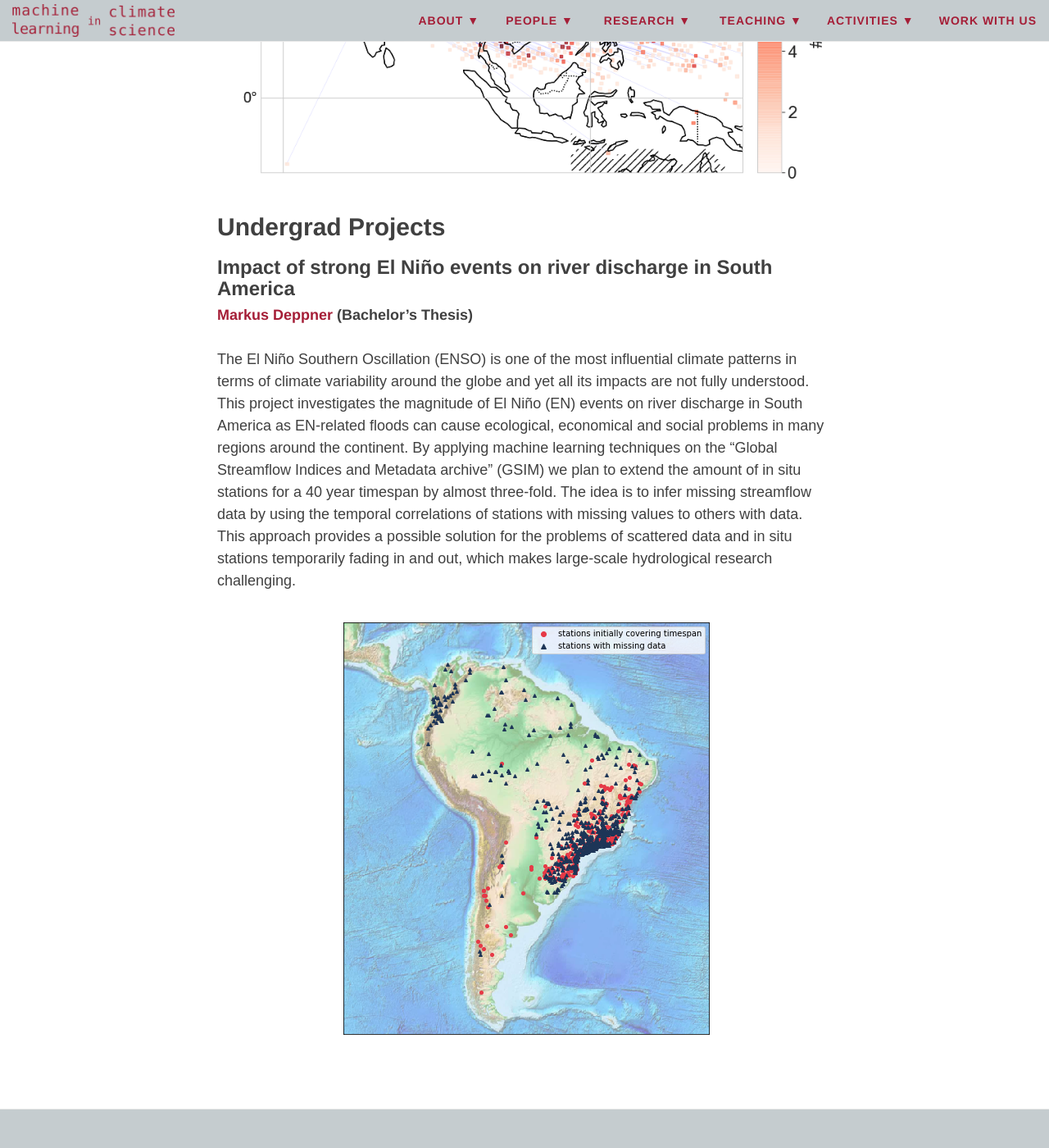
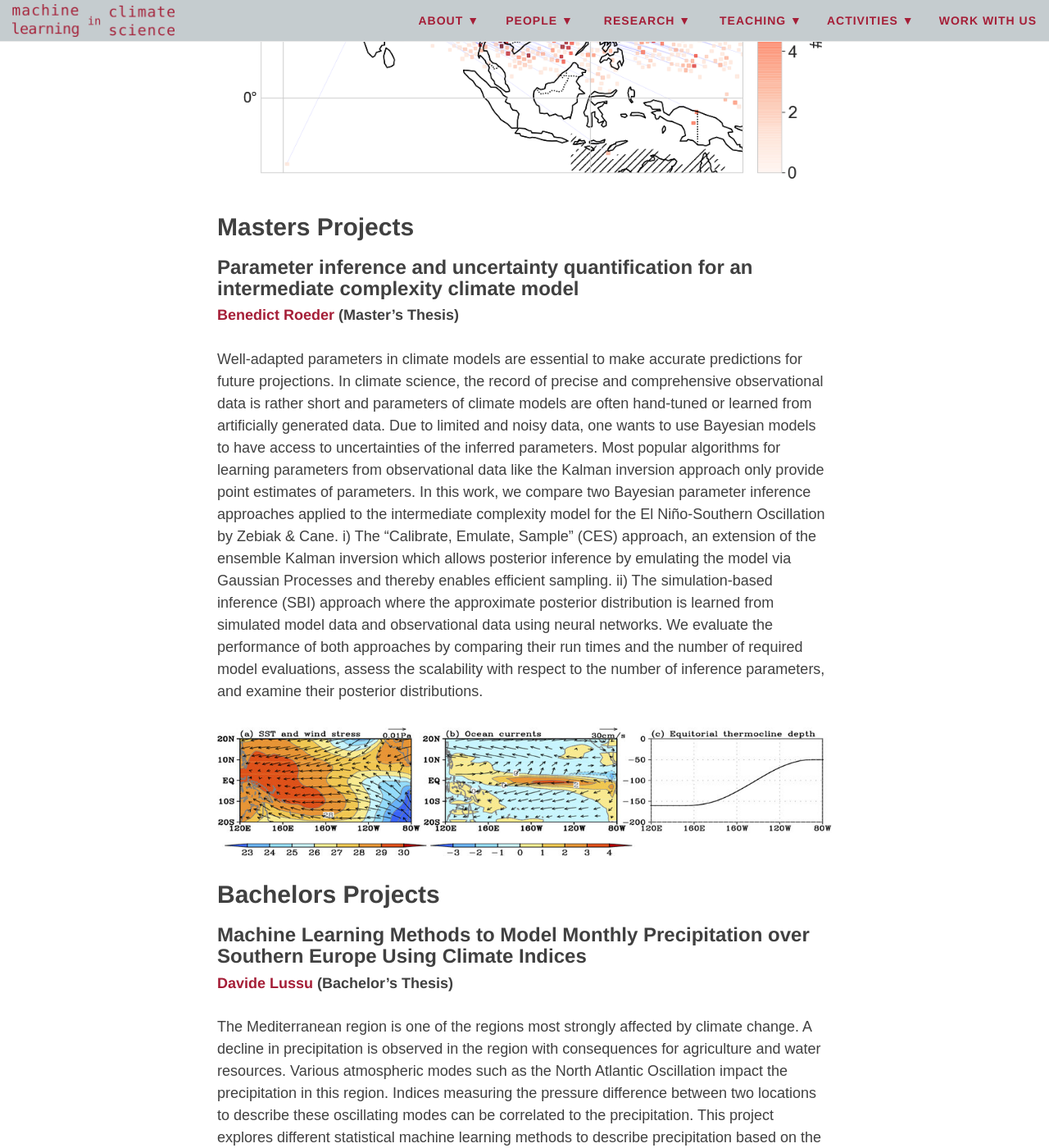
Before and after one commit to mlcs/mlcs.github.io, a Jekyll site: the page built from research/projects.md, in a window 1280 px wide and 1400 px high, scrolled down 2420 px. Shown: the whole window at 82% size. Built offline with Jekyll 4.4.1, drawn with Linux system fonts in a browser that asks for light colours; nearby versions of some CDN libraries; some of the changed text lies outside the part shown.

Commit message:
add Davide's page and project details

```diff
--- a/research/projects.md
+++ b/research/projects.md
@@ -61,7 +61,54 @@ Complex Climate Networks of extreme rainfall events can tell us a lot about sync
 
 ![GM-def](/img/climate_network_links.png){: .center-block :}
 
-## Undergrad Projects
+
+## Masters Projects
+
+### Parameter inference and uncertainty quantification for an intermediate complexity climate model
+#### [Benedict Roeder](https://machinecliamte.de/people/roeder/) (Master's Thesis)
+
+Well-adapted parameters in climate models are essential to make accurate
+predictions for future projections.  In climate science, the record of precise
+and comprehensive observational data is rather short and parameters of climate
+models are often hand-tuned or learned from artificially generated data.  Due
+to limited and noisy data, one wants to use Bayesian models to have access to
+uncertainties of the inferred parameters.  Most popular algorithms for
+learning parameters from observational data like the Kalman inversion approach
+only provide point estimates of parameters.  In this work, we compare two
+Bayesian parameter inference approaches applied to the intermediate complexity
+model for the El Niño-Southern Oscillation by Zebiak & Cane.  i) The
+"Calibrate, Emulate, Sample" (CES) approach, an extension of the ensemble
+Kalman inversion which allows posterior inference by emulating the model via
+Gaussian Processes and thereby enables efficient sampling.  ii) The
+simulation-based inference (SBI) approach where the approximate posterior
+distribution is learned from simulated model data and observational data using
+neural networks.  We evaluate the performance of both approaches by comparing
+their run times and the number of required model evaluations, assess the
+scalability with respect to the number of inference parameters, and examine
+their posterior distributions.
+
+![ENSO-Model](/img/roeder_project_figure.jpg){: .center-block :}
+
+## Bachelors Projects
+
+### Machine Learning Methods to Model Monthly Precipitation over Southern Europe Using Climate Indices
+
+#### [Davide Lussu](https://machineclimate.de/people/lussu) (Bachelor's Thesis)
+
+The Mediterranean region is one of the regions most strongly affected by
+climate change. A decline in precipitation is observed in the region with
+consequences for agriculture and water resources.  Various atmospheric modes
+such as the North Atlantic Oscillation impact the precipitation in this
+region. Indices measuring the pressure difference between two locations to
+describe these oscillating modes can be correlated to the precipitation.  This
+project explores different statistical machine learning methods to describe
+precipitation based on the Oscillation Indices. Regression is performed on
+timeseries of all indices to model precipitation provided by the ERA5 monthly
+precipitation dataset spanning over the past 40 years. The methods used are
+basic Linear Regression, a Random Forest Regressor and an Artificial Neural
+Network (ANN) which are fitted to the time series on each location on the map.
+Also a further ANN approach is tested that uses all time series with added
+coordinates as an input for training
 
 ### Impact of strong El Niño events on river discharge in South America
 #### [Markus Deppner](https://machineclimate.de/people/deppner/) (Bachelor's Thesis)
```
Also changed, not shown: people/lussu.md (added, +35 -0 lines), img/dl_profile_pic.png (added).
